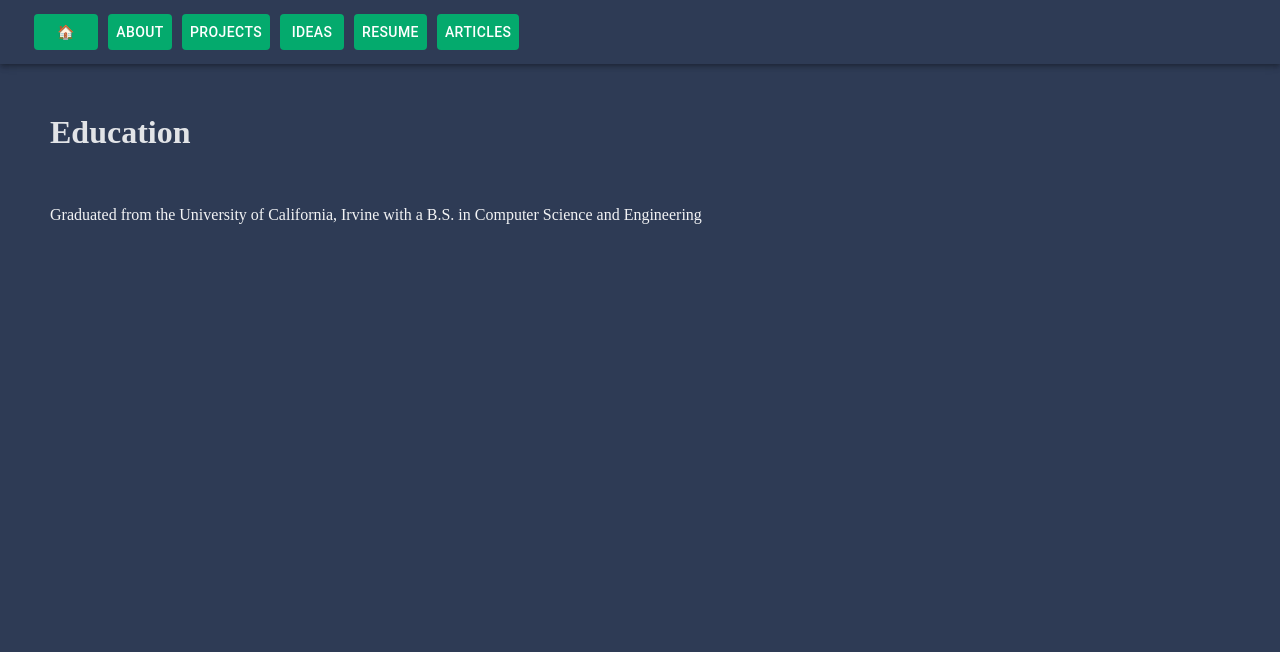
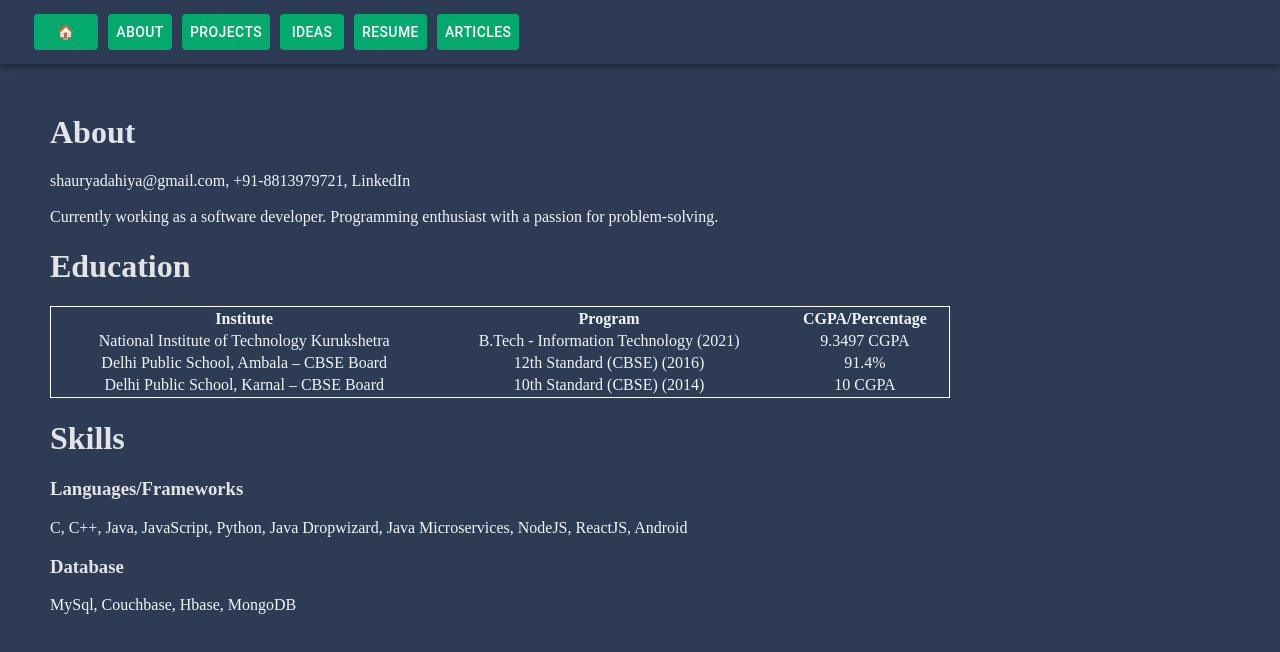
Before and after one commit to ShauryaDahiya1998/beginblog-github.io, a React (Create React App) app: page /resume in a window 1280 px wide. Shown: the top 652 px of the page. Built offline with nearby package versions, Linux system fonts and the light colour scheme.

Commit message:
resume-update

```diff
--- a/src/pages/Resume.js
+++ b/src/pages/Resume.js
@@ -6,11 +6,40 @@ const Resume = () => {
         <div style={styleSheet.outerbox}>
             <Header />
             <div style={{margin:'50px'}}>
+                <h1 className='head'>About</h1>
+                <p className='content'>
+                    shauryadahiya@gmail.com, +91-8813979721, LinkedIn <br/><br/>
+                    Currently working as a software developer. Programming enthusiast with a passion for problem-solving.
+                </p>
                 <h1 className='head'>Education</h1>
-                <br style={{color:'white'}}/>
-                <p className='content'>
-                    Graduated from the University of California, Irvine with a B.S. in Computer Science and Engineering
-                </p>
+                <table className='tableEdu'>
+                    <tr className='tabRow'>
+                        <th>Institute</th>
+                        <th>Program</th>
+                        <th>CGPA/Percentage</th>
+                    </tr>
+                    <tr className='tabRow'>
+                        <td>National Institute of Technology Kurukshetra</td>
+                        <td>B.Tech - Information Technology (2021)</td>
+                        <td>9.3497 CGPA</td>
+                    </tr>
+                    <tr className='tabRow'>
+                        <td>Delhi Public School, Ambala – CBSE Board</td>
+                        <td>12th Standard (CBSE) (2016)</td>
+                        <td>91.4%</td>
+                    </tr>
+                    <tr className='tabRow'>
+                        <td>Delhi Public School, Karnal – CBSE Board</td>
+                        <td>10th Standard (CBSE) (2014)</td>
+                        <td>10 CGPA</td>
+                    </tr>
+                </table>
+                <h1 className='head'>Skills</h1>
+                <h3 className="head">Languages/Frameworks</h3>
+                <p className='content'>C, C++, Java, JavaScript, Python, Java Dropwizard, Java Microservices, NodeJS, ReactJS, Android</p>
+                <h3 className="head">Database</h3>
+                <p className='content'>MySql, Couchbase, Hbase, MongoDB</p>
+
             </div>
         </div>
     )
--- a/src/resumeStyle.css
+++ b/src/resumeStyle.css
@@ -4,3 +4,12 @@
 .content {
     color: #fffffff0
 }
+.tableEdu {
+    color: #fffffff0;
+    border: 1px solid #ffffff;
+    width: 900px;
+}
+.tabRow {
+    text-align: center;
+    border: 1px solid #ffffff;
+}
```
